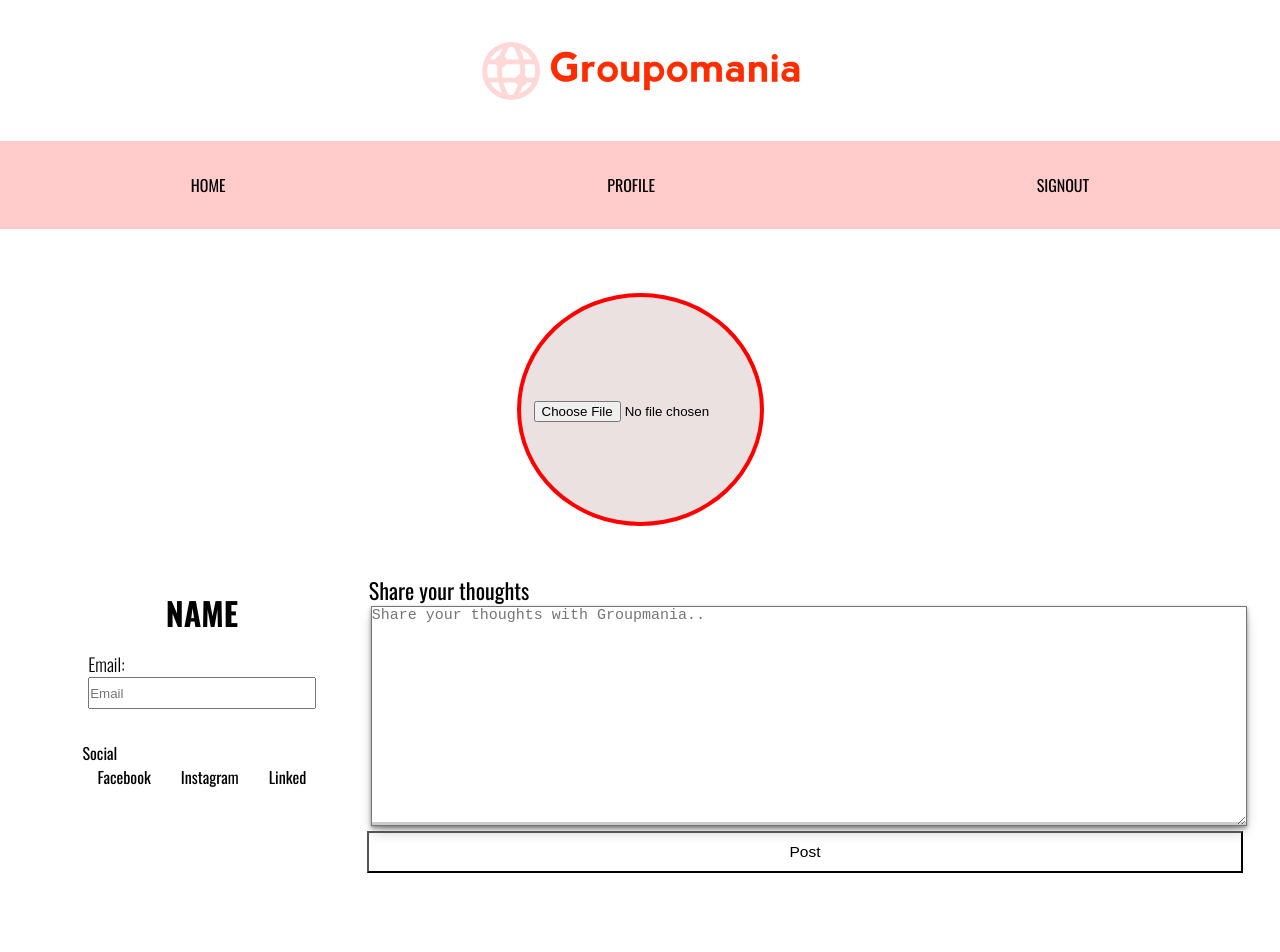
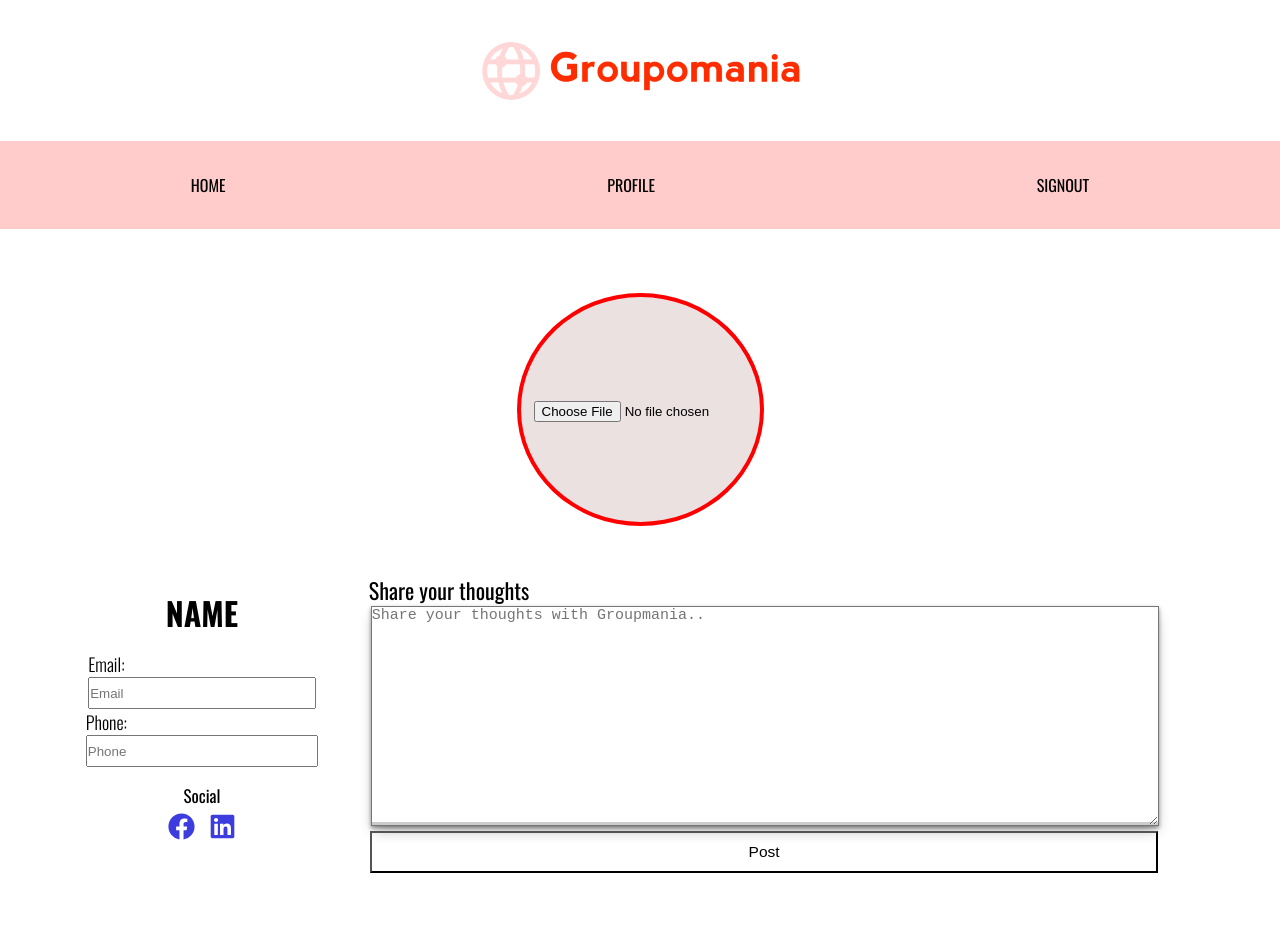
Before and after one commit to Reafort/Groupmania_P7, a React (Create React App) app: page /profile in a window 1280 px wide. Shown: the top 952 px of the page. Built offline with nearby package versions, Linux system fonts and the light colour scheme.

Commit message:
profile x footer styling

```diff
--- a/package.json
+++ b/package.json
@@ -3,11 +3,15 @@
   "version": "0.1.0",
   "private": true,
   "dependencies": {
+    "@fortawesome/fontawesome-svg-core": "^6.2.0",
+    "@fortawesome/free-solid-svg-icons": "^6.2.0",
+    "@fortawesome/react-fontawesome": "^0.2.0",
     "@testing-library/jest-dom": "^5.16.5",
     "@testing-library/react": "^13.4.0",
     "@testing-library/user-event": "^13.5.0",
     "react": "^18.2.0",
     "react-dom": "^18.2.0",
+    "react-icons": "^4.4.0",
     "react-router-dom": "^6.3.0",
     "react-scripts": "5.0.1",
     "web-vitals": "^2.1.4"
--- a/src/components/app.css
+++ b/src/components/app.css
@@ -168,17 +168,27 @@
     width: 100%;
     height: 32px;
 }
+.profile-user-social {
+    width: 81px;
+}
+.user-social {
+    padding-top: 1em;
+}
 div.social {
-    padding-top: 2em;
+    display:flex;
+    justify-content:center;
+    font-weight: 500;
+    font-size: 17px;
 }
-.fb-ig {
+ul.user-social-media {
     display: flex;
-    flex-direction: row;
+    justify-content: space-around;
 }
-.fb-ig li {
-    list-style: none;
-    padding: 0 15px 0 15px;
+a.facebook, a.Linkedin {
+    color: #3d3ddf;
+    font-size: 27px;
 }
+
 
 /*user status*/
 
@@ -186,7 +196,7 @@
     box-shadow: rgba(0, 0, 0, 0.4) 0px 2px 4px, rgba(0, 0, 0, 0.3) 0px 7px 13px -3px, rgba(0, 0, 0, 0.2) 0px -3px 0px inset;
     height: 285px;
     margin-left: 1em;
-    width: 100%;
+    width: 90%;
     height: 220px;
     font-size: 15px;
 }
@@ -195,11 +205,10 @@
     padding: 0 0 0 13px;
 }
 button.post {
-    margin: 0;
-    margin-left: 0px;
-    width: 100%;
+    margin-top:0;
+    width: 90%;
     padding-left: -6px;
-    margin-left: 11px;
+    margin-left: 14px;
     border-radius: 0;
 }
 
@@ -217,7 +226,7 @@
     margin-top: 2em;
 }
 span.footer-heading {
-    padding-left: 10px;
+    padding-left: 2px;
     font-size: 17px;
 }
 
@@ -228,7 +237,7 @@
     color: white;
 }
  .footer-list-of-terms, .social-media-each-list {
-    padding: 13px;
+    padding: 7px;
     color: gray;
     list-style: none;
     font-size: 12px;
@@ -241,6 +250,7 @@
     }
     textarea, button.post  {
         margin: 0;
+        width: 100%;
     }
     .footer-info {
         flex-direction: column;
--- a/src/pages/Profile.jsx
+++ b/src/pages/Profile.jsx
@@ -1,7 +1,6 @@
 import React from "react";
-import logo2 from '../assets/logo2.png'
 import { Link } from 'react-router-dom'
-import { useState } from "react";
+import { FaFacebook, FaInstagram, FaLinkedin} from "react-icons/fa";
 
 const Profile = () => {
 
@@ -26,14 +25,18 @@
                 <label className="user-job-info">Email:</label>
                 <input type="text" className="user-input" placeholder="Email" />
                 </div>
+                <div className="profile-user-input">
+                <label className="user-job-info">Phone:</label>
+                <input type="text" className="user-input" placeholder="Phone" />
+                </div>
 
-                <div className="profile-user-input">
+                <div className="profile-user-social">
                   <div className="user-social">
                     <div className="social">Social</div>
-                    <ul className="fb-ig">
-                        <li>Facebook</li>
-                        <li>Instagram</li>
-                        <li>Linked</li>
+
+                    <ul className="user-social-media">
+                       <a className="facebook" href="Facebook.com"><FaFacebook/></a>
+                       <a className="Linkedin" href="Linkedin.com"><FaLinkedin/></a>
                     </ul>
 
                   </div>
```
Also changed, not shown: 1 other file (tests, documents, lock files or other folders).
